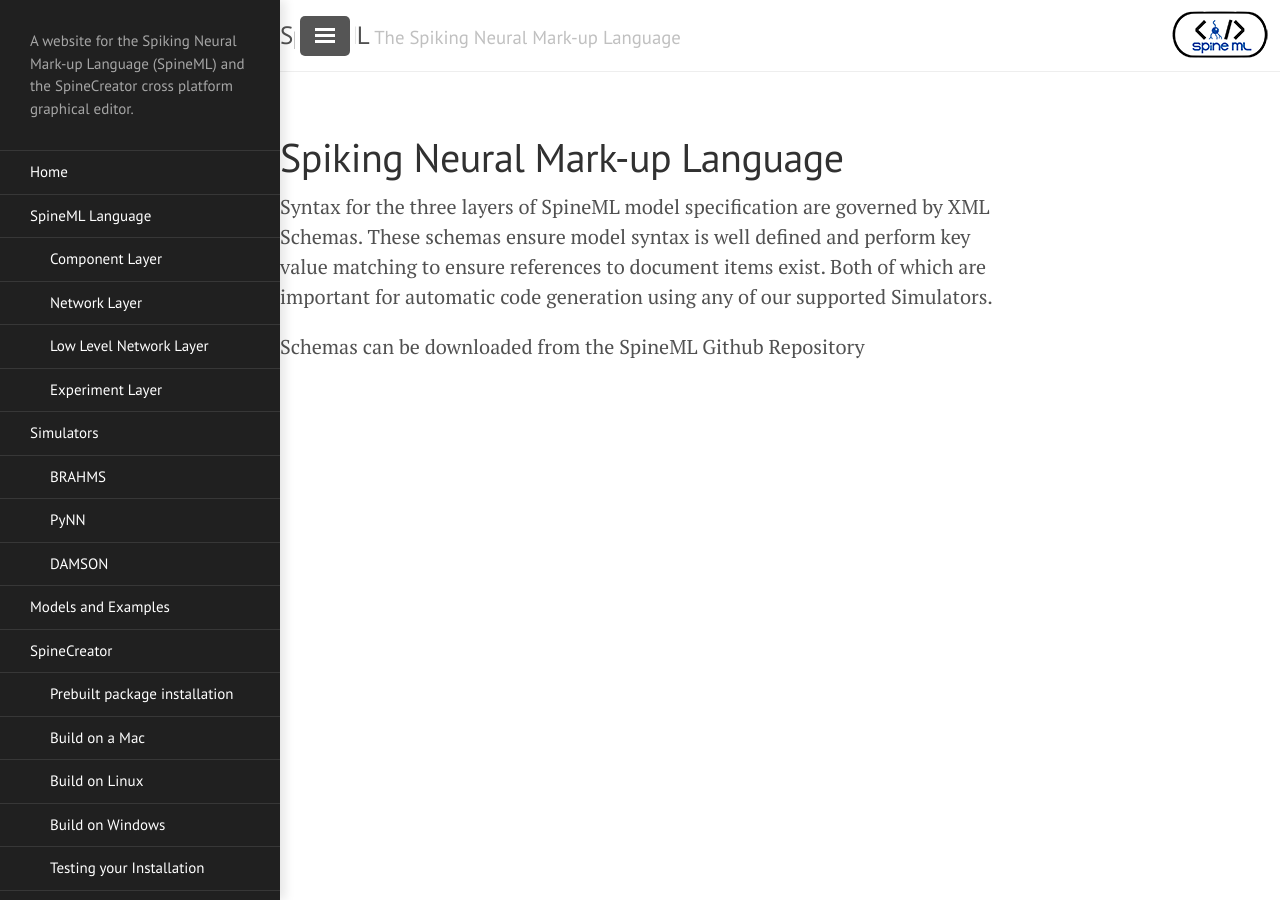
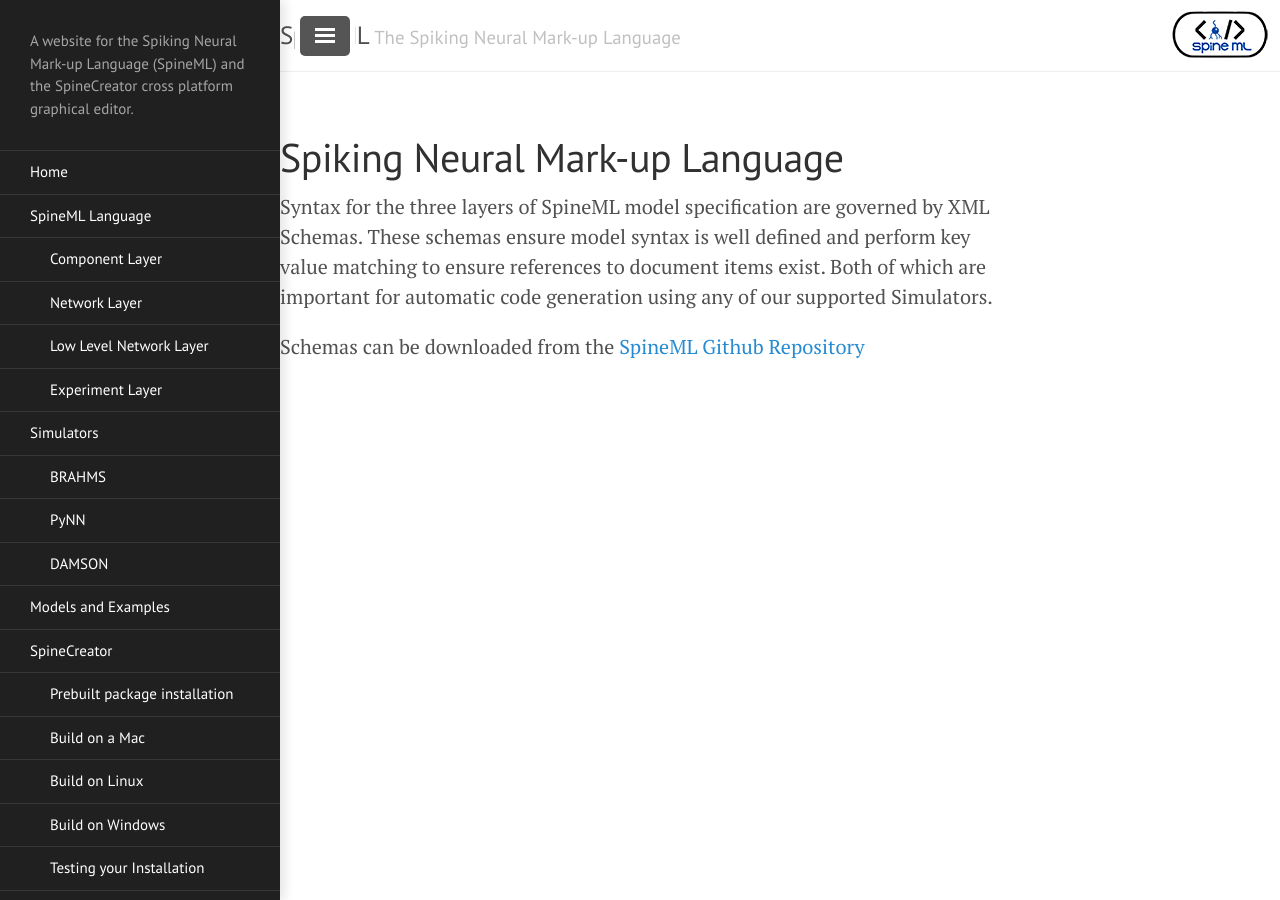
Before and after one commit to SpineML/spineml.github.io, a Jekyll site: the page built from spineml/index.md, in a window 1280 px wide. Built offline with Jekyll 4.4.1, drawn with Linux system fonts in a browser that asks for light colours; nearby versions of some CDN libraries; library files that are not in the unit come from our copies; part of the change alters nothing that is shown.

```diff
--- a/spineml/index.md
+++ b/spineml/index.md
@@ -7,4 +7,4 @@ title: SpineML Language
 
 Syntax for the three layers of SpineML model specification are governed by XML Schemas. These schemas ensure model syntax is well defined and perform key value matching to ensure references to document items exist. Both of which are important for automatic code generation using any of our supported Simulators.
 
-Schemas can be downloaded from the SpineML Github Repository
+Schemas can be downloaded from the [SpineML Github Repository](https://github.com/SpineML/spineml/tree/master/schemas)
```
